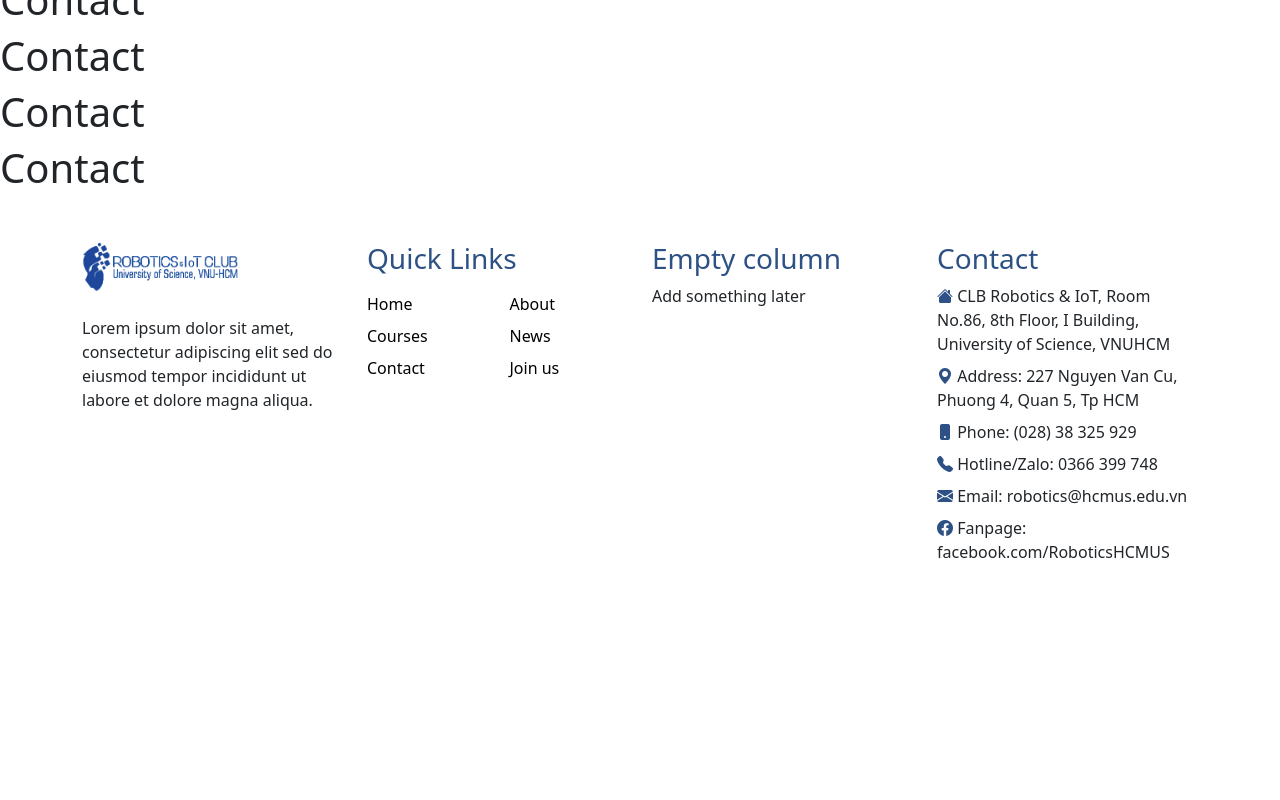
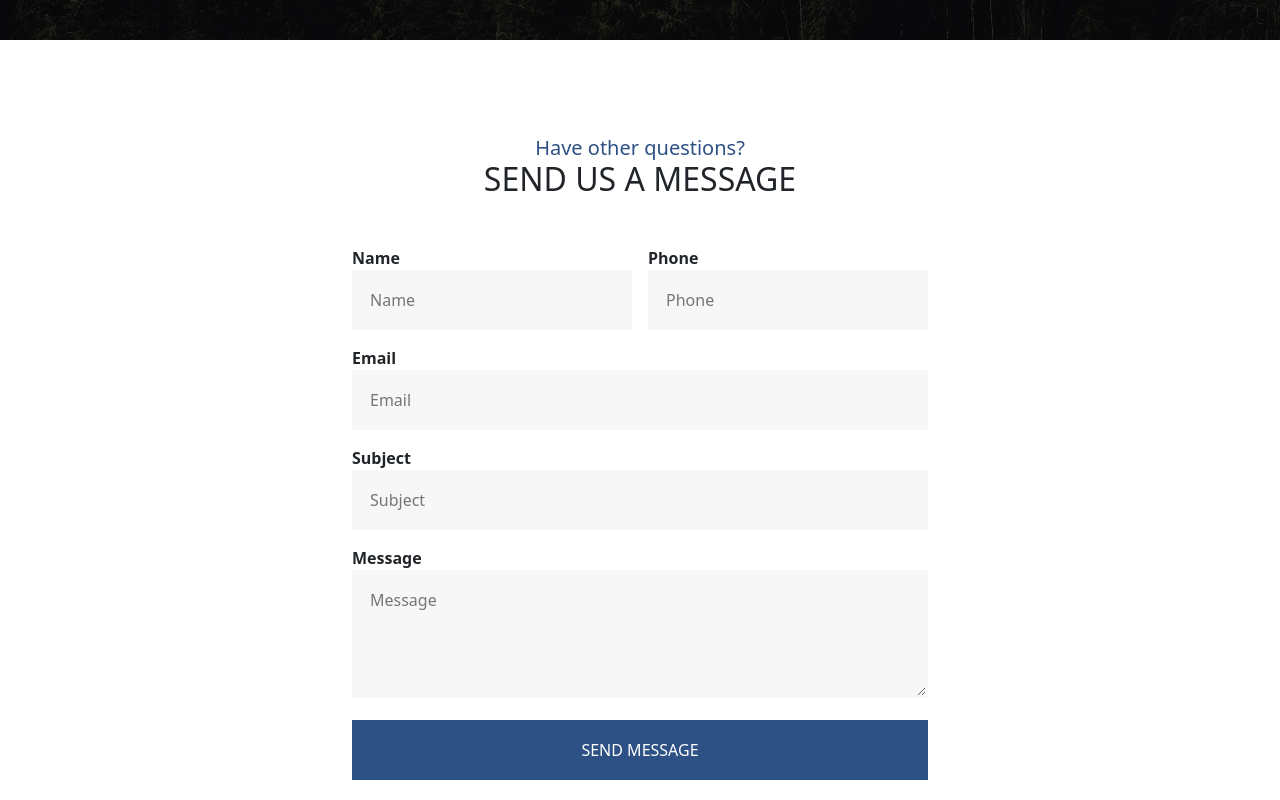
Before and after one commit to thiennbao/robotics-hcmus, a React (Create React App) app in the folder client/: page /contact in a window 1280 px wide. Shown: the part 360-1160 px from the top of the page. Before the commit the page ends 974 px from the top, so only its background shows below. Built offline with nearby package versions, Linux system fonts and the light colour scheme.

Commit message:
add contact page

```diff
--- a/client/package.json
+++ b/client/package.json
@@ -11,6 +11,7 @@
     "clsx": "^2.0.0",
     "react": "^18.2.0",
     "react-dom": "^18.2.0",
+    "react-hook-form": "^7.46.2",
     "react-router-dom": "^6.15.0",
     "react-scripts": "5.0.1",
     "sass": "^1.66.1",
--- a/client/src/layouts/partials/Footer/Footer.module.scss
+++ b/client/src/layouts/partials/Footer/Footer.module.scss
@@ -15,4 +15,8 @@
   & i {
     color: $primary-color;
   }
+
+  & .current {
+    color: $primary-color;
+  }
 }
--- a/client/src/layouts/partials/Footer/index.jsx
+++ b/client/src/layouts/partials/Footer/index.jsx
@@ -2,16 +2,18 @@ import { Link } from "react-router-dom";
 import logo from "assets/general/logo.png";
 import style from "./Footer.module.scss";
 
-const quickLinks = [
+const links = [
   { title: "Home", to: "/" },
-  { title: "About", to: "/about" },
   { title: "Courses", to: "/courses" },
   { title: "News", to: "/news" },
   { title: "Contact", to: "/contact" },
+  { title: "About", to: "/about" },
   { title: "Join us", to: "/joinus" },
+  { title: "Gallery", to: "/gallery" },
+  { title: "FAQ", to: "/faq" },
 ];
 
-const contactInfos = [
+const infos = [
   {
     title: "CLB Robotics & IoT, Room No.86, 8th Floor, I Building, University of Science, VNUHCM",
     icon: "house-fill",
@@ -24,6 +26,8 @@ const contactInfos = [
 ];
 
 const Footer = () => {
+  const path = window.location.pathname;
+
   return (
     <footer className={style.footer}>
       <div className="container">
@@ -38,9 +42,9 @@ const Footer = () => {
           <div className="col-lg-3 col-md-6">
             <h3>Quick Links</h3>
             <ul className="list-unstyled row">
-              {quickLinks.map((item, index) => (
-                <li key={index} className="col-6 mt-2">
-                  <Link to={item.to}>{item.title}</Link>
+              {links.map((item, index) => (
+                <li key={index} className="col-6 mt-3">
+                  <Link className={path === item.to ? style.current : undefined} to={item.to}>{item.title}</Link>
                 </li>
               ))}
             </ul>
@@ -52,8 +56,8 @@ const Footer = () => {
           <div className="col-lg-3 col-md-6">
             <h3>Contact</h3>
             <ul className="list-unstyled">
-              {contactInfos.map((item, index) => (
-                <li key={index} className="mt-2">
+              {infos.map((item, index) => (
+                <li key={index} className="mt-3">
                   <i className={`bi bi-${item.icon}`}></i> {item.title}
                 </li>
               ))}
--- /dev/null
+++ b/client/src/pages/ContactPage/ContactForm/ContactForm.module.scss
@@ -0,0 +1,66 @@
+@import "scss/variables";
+
+.form {
+  width: 45%;
+  margin: auto;
+
+  form {
+    margin-top: 3rem;
+
+    & label {
+      font-weight: bold;
+    }
+
+    & span {
+      color: crimson;
+    }
+
+    & input,
+    textarea {
+      background-color: $background-color;
+      outline: none;
+      border: none;
+      width: 100%;
+      padding: 1rem;
+      border: transparent solid 2px;
+
+      &:focus {
+        border-color: $primary-color;
+        background-color: transparent;
+        transition: 0.5s;
+      }
+
+      &[aria-invalid="true"] {
+        border-color: crimson;
+        background-color: transparent;
+      }
+    }
+
+    & textarea {
+      height: 8rem;
+    }
+
+    & input[type="submit"] {
+      background-color: $primary-color;
+      color: #fff;
+    }
+  }
+}
+
+@media (max-width: 1200px) {
+  .form {
+    width: 60%;
+  }
+}
+
+@media (max-width: 992px) {
+  .form {
+    width: 75%;
+  }
+}
+
+@media (max-width: 768px) {
+  .form {
+    width: 90%;
+  }
+}
--- /dev/null
+++ b/client/src/pages/ContactPage/ContactForm/index.jsx
@@ -0,0 +1,88 @@
+import Section from "layouts/partials/Section";
+import style from "./ContactForm.module.scss";
+import { useForm } from "react-hook-form";
+import Heading from "components/Heading";
+import Appearance from "components/Appearance";
+
+const ContactForm = () => {
+  const {
+    register,
+    handleSubmit,
+    clearErrors,
+    formState: { errors },
+  } = useForm({ shouldFocusError: false });
+
+  const onSubmit = (data) => {
+    // Wating for backend
+    console.log(data)
+  }
+
+  return (
+    <Section className={style.form}>
+      <Appearance type="up">
+        <Heading className="text-center fs-2" subcontent="Have other questions?">
+          SEND US A MESSAGE
+        </Heading>
+        <form
+          onSubmit={handleSubmit(onSubmit)}
+        >
+          <div className="row g-3">
+            <div className="col-md-6">
+              <label>Name</label>
+              <input
+                placeholder="Name"
+                {...register("name", { required: true })}
+                aria-invalid={!!errors.name}
+                onFocus={() => clearErrors("name")}
+              />
+              {errors.name && <span>Please fill out this field</span>}
+            </div>
+            <div className="col-md-6">
+              <label>Phone</label>
+              <input
+                placeholder="Phone"
+                {...register("phone", { required: true })}
+                aria-invalid={!!errors.phone}
+                onFocus={() => clearErrors("phone")}
+              />
+              {errors.phone && <span>Please fill out this field</span>}
+            </div>
+            <div>
+              <label>Email</label>
+              <input
+                placeholder="Email"
+                {...register("email", { required: true })}
+                aria-invalid={!!errors.email}
+                onFocus={() => clearErrors("email")}
+              />
+              {errors.email && <span>Please fill out this field</span>}
+            </div>
+            <div>
+              <label>Subject</label>
+              <input
+                placeholder="Subject"
+                {...register("subject", { required: true })}
+                aria-invalid={!!errors.subject}
+                onFocus={() => clearErrors("subject")}
+              />
+              {errors.subject && <span>Please fill out this field</span>}
+            </div>
+            <div>
+              <label>Message</label>
+              <textarea
+                placeholder="Message"
+                {...register("message", { required: true })}
+                aria-invalid={!!errors.message}
+                onFocus={() => clearErrors("message")}
+              />
+              {errors.message && <span>Please fill out this field</span>}
+            </div>
+            <input type="submit" value="SEND MESSAGE" />
+          </div>
+        </form>
+      </Appearance>
+    </Section>
+  );
+};
+
+export default ContactForm;
--- /dev/null
+++ b/client/src/pages/ContactPage/Map/index.jsx
@@ -0,0 +1,19 @@
+import Appearance from "components/Appearance";
+import Section from "layouts/partials/Section";
+
+const Map = () => {
+  return (
+    <Section>
+      <Appearance type="up">
+        <iframe
+          title="map"
+          src="https://www.google.com/maps/embed?pb=!1m18!1m12!1m3!1d3919.6317113141718!2d106.67990747460313!3d10.76284085944506!2m3!1f0!2f0!3f0!3m2!1i1024!2i768!4f13.1!3m3!1m2!1s0x31752f1c06f4e1dd%3A0x43900f1d4539a3d!2zVHLGsOG7nW5nIMSQ4bqhaSBo4buNYyBLaG9hIGjhu41jIFThu7Egbmhpw6puIC0gxJDhuqFpIGjhu41jIFF14buRYyBnaWEgVFAuSENN!5e0!3m2!1svi!2s!4v1696159391564!5m2!1svi!2s"
+          width="100%"
+          height="450"
+        ></iframe>
+      </Appearance>
+    </Section>
+  );
+};
+
+export default Map;
--- a/client/src/pages/ContactPage/index.jsx
+++ b/client/src/pages/ContactPage/index.jsx
@@ -1,18 +1,14 @@
 import SiteLayout from "layouts/SiteLayout";
+import Wallpaper from "layouts/partials/Wallpaper";
+import ContactForm from "./ContactForm";
+import Map from "./Map";
 
 const ContactPage = () => {
   return (
     <SiteLayout>
-      <h1>Contact</h1>
-      <h1>Contact</h1>
-      <h1>Contact</h1>
-      <h1>Contact</h1>
-      <h1>Contact</h1>
-      <h1>Contact</h1>
-      <h1>Contact</h1>
-      <h1>Contact</h1>
-      <h1>Contact</h1>
-      <h1>Contact</h1>
+      <Wallpaper page="CONTACT" />
+      <ContactForm />
+      <Map />
     </SiteLayout>
   )
 }
--- a/client/src/pages/HomePage/HomeWall/HomeWall.module.scss
+++ b/client/src/pages/HomePage/HomeWall/HomeWall.module.scss
@@ -24,7 +24,7 @@
   }
 }
 
-@media (max-width: 1024px) {
+@media (max-width: 992px) {
   .wall {
     div {
       h1 {
--- a/client/src/pages/HomePage/index.jsx
+++ b/client/src/pages/HomePage/index.jsx
@@ -8,6 +8,7 @@ import Courses from "pages/CoursesPage/Courses";
 import Testimonial from "./Testimonial";
 import Team from "pages/AboutPage/Team";
 import Timetable from "pages/CoursesPage/Timetable";
+import Map from "pages/ContactPage/Map";
 
 const HomePage = () => {
   return (
@@ -21,6 +22,7 @@ const HomePage = () => {
       <Testimonial />
       <Team limit={4} />
       <Timetable />
+      <Map />
     </SiteLayout>
   );
 };
--- a/client/src/pages/NewsPage/News/index.jsx
+++ b/client/src/pages/NewsPage/News/index.jsx
@@ -1,4 +1,3 @@
-import clsx from "clsx";
 import style from "./News.module.scss";
 import Section from "layouts/partials/Section";
 import Heading from "components/Heading";
```
Also changed, not shown: 1 other file (tests, documents, lock files or other folders).
